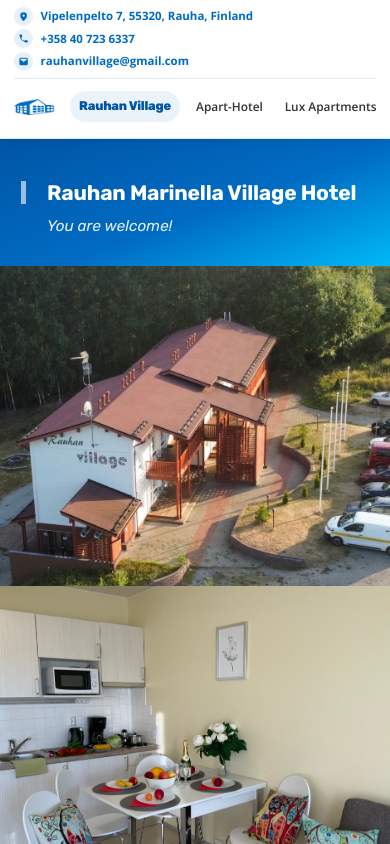
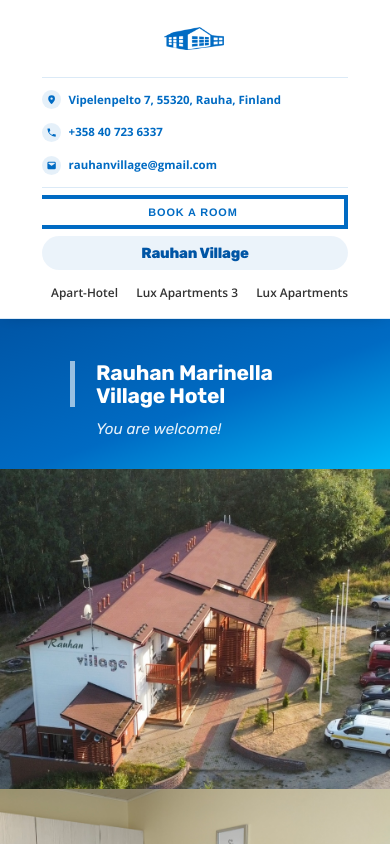
Before and after one commit to d-m-g/rauhanvillage-site, a Next.js app: page / in a window 390 px wide. Shown: the top 844 px of the page. Built offline with nearby package versions, Linux system fonts and the light colour scheme.

Commit message:
fix spacing and header

```diff
--- a/src/app/apartments/page.module.css
+++ b/src/app/apartments/page.module.css
@@ -1,5 +1,5 @@
 .container {
-  width: min(var(--container-width), calc(100% - 3rem));
+  width: min(var(--container-width), calc(100% - var(--page-gutter)));
   margin: 0 auto;
 }
 
@@ -10,7 +10,7 @@
 }
 
 .heroInner {
-  width: min(var(--container-width), calc(100% - 3rem));
+  width: min(var(--container-width), calc(100% - var(--page-gutter)));
   margin: 0 auto;
 }
 
--- a/src/app/globals.css
+++ b/src/app/globals.css
@@ -18,7 +18,10 @@
   --shadow-soft: 0 20px 50px rgba(0, 107, 195, 0.1);
   --radius-card: 0px;
   --radius-pill: 999px;
-  --container-width: 1120px;
+  /* Wider than old 1120px cap so side margins actually shrink on desktop */
+  --container-width: 1720px;
+  --page-gutter: 10rem;
+  --page-gutter-sm: 6rem;
   --space-1: 0.25rem;
   --space-2: 0.5rem;
   --space-3: 0.75rem;
--- a/src/components/Container.module.css
+++ b/src/components/Container.module.css
@@ -1,10 +1,10 @@
 .container {
-  width: min(var(--container-width), calc(100% - 2rem));
+  width: min(var(--container-width), calc(100% - var(--page-gutter-sm)));
   margin: 0 auto;
 }
 
 @media (min-width: 768px) {
   .container {
-    width: min(var(--container-width), calc(100% - 3rem));
+    width: min(var(--container-width), calc(100% - var(--page-gutter)));
   }
 }
--- a/src/components/SiteFooter.module.css
+++ b/src/components/SiteFooter.module.css
@@ -11,7 +11,7 @@
   grid-template-columns: 1fr auto 1fr;
   align-items: center;
   gap: var(--space-8);
-  width: min(var(--container-width), calc(100% - 3rem));
+  width: min(var(--container-width), calc(100% - var(--page-gutter)));
   margin: 0 auto;
   padding: var(--space-7) 0;
 }
@@ -116,7 +116,7 @@
 }
 
 .barInner {
-  width: min(var(--container-width), calc(100% - 3rem));
+  width: min(var(--container-width), calc(100% - var(--page-gutter)));
   margin: 0 auto;
   display: flex;
   align-items: center;
--- a/src/components/SiteHeader.jsx
+++ b/src/components/SiteHeader.jsx
@@ -29,9 +29,25 @@
 
   return (
     <header className={styles.header}>
-      <Container className={styles.topBar}>
+      <Container className={styles.headerGrid}>
+        <Link
+          className={styles.brandWrap}
+          data-active={pathname === "/"}
+          href="/"
+        >
+          <Image
+            src="/assets/ICO.png"
+            alt="Rauhan Village logo"
+            width={96}
+            height={96}
+            className={styles.brandLogo}
+            priority
+          />
+        </Link>
+
+        <div className={styles.topBar}>
           <a
-          className={`${styles.infoItem} ${styles.addressItem}`}
+            className={`${styles.infoItem} ${styles.infoItemStart}`}
             href="https://maps.google.com/?q=Vipelenpelto+7+Rauha+55320+Finland"
             rel="noreferrer"
             target="_blank"
@@ -41,11 +57,11 @@
                 <path d="M12 2.75A7.25 7.25 0 0 0 4.75 10c0 4.85 6.13 10.7 6.39 10.95a1.25 1.25 0 0 0 1.72 0c.26-.25 6.39-6.1 6.39-10.95A7.25 7.25 0 0 0 12 2.75Zm0 9.75A2.5 2.5 0 1 1 12 7.5a2.5 2.5 0 0 1 0 5Z" />
               </svg>
             </span>
-          <span className={`${styles.infoText} ${styles.addressText}`}>
+            <span className={styles.infoText}>
               Vipelenpelto 7, 55320, Rauha, Finland
             </span>
           </a>
-        <a className={styles.infoItem} href="tel:+358407236337">
+          <a className={`${styles.infoItem} ${styles.infoItemCenter}`} href="tel:+358407236337">
             <span aria-hidden="true" className={styles.icon}>
               <svg viewBox="0 0 24 24">
                 <path d="M6.62 10.79a15.08 15.08 0 0 0 6.59 6.59l2.2-2.2a1 1 0 0 1 1-.24 11.2 11.2 0 0 0 3.51.56 1 1 0 0 1 1 1V20a1 1 0 0 1-1 1A17.94 17.94 0 0 1 3 4a1 1 0 0 1 1-1h3.5a1 1 0 0 1 1 1 11.2 11.2 0 0 0 .56 3.51 1 1 0 0 1-.24 1Z" />
@@ -53,7 +69,10 @@
             </span>
             <span className={styles.infoText}>+358 40 723 6337</span>
           </a>
-        <a className={styles.infoItem} href="mailto:rauhanvillage@gmail.com">
+          <a
+            className={`${styles.infoItem} ${styles.infoItemEnd}`}
+            href="mailto:rauhanvillage@gmail.com"
+          >
             <span aria-hidden="true" className={styles.icon}>
               <svg viewBox="0 0 24 24">
                 <path d="M3 6.75A2.75 2.75 0 0 1 5.75 4h12.5A2.75 2.75 0 0 1 21 6.75v10.5A2.75 2.75 0 0 1 18.25 20H5.75A2.75 2.75 0 0 1 3 17.25ZM5 7.4l6.53 4.89a.8.8 0 0 0 .94 0L19 7.4v-.65a.75.75 0 0 0-.75-.75H5.75a.75.75 0 0 0-.75.75Z" />
@@ -61,17 +80,13 @@
             </span>
             <span className={styles.infoText}>rauhanvillage@gmail.com</span>
           </a>
-      </Container>
-      <Container className={styles.inner}>
-        <div className={styles.mainNavGroup}>
-          <div className={styles.brandWrap}>
-            <Image
-              src="/assets/ICO.png"
-              alt="Rauhan Village logo"
-              width={48}
-              height={48}
-              className={styles.brandLogo}
-            />
+        </div>
+
+        <Button className={styles.cta} href="/contact">
+          Book a Room
+        </Button>
+
+        <div className={styles.bottomRow}>
           <Link
             className={styles.brand}
             data-active={pathname === "/"}
@@ -79,7 +94,6 @@
           >
             <span className={styles.brandText}>Rauhan Village</span>
           </Link>
-          </div>
           <nav aria-label="Primary" className={styles.nav}>
             {navItems.map((item) => (
               <Link
@@ -93,9 +107,6 @@
             ))}
           </nav>
         </div>
-        <Button className={styles.cta} href="/contact">
-          Book a Room
-        </Button>
       </Container>
     </header>
   );
--- a/src/components/SiteHeader.module.css
+++ b/src/components/SiteHeader.module.css
@@ -7,12 +7,54 @@
   box-shadow: 0 0 15px -6px rgba(0, 0, 0, 0.3);
 }
 
+.headerGrid {
+  display: grid;
+  grid-template-columns: auto minmax(0, 1fr) auto;
+  grid-template-rows: auto auto;
+  align-items: center;
+  column-gap: var(--space-4);
+  row-gap: var(--space-2);
+  padding-top: var(--space-2);
+  padding-bottom: var(--space-3);
+}
+
+.brandWrap {
+  grid-row: 1 / 3;
+  grid-column: 1;
+  display: inline-flex;
+  align-items: center;
+  justify-content: center;
+  align-self: stretch;
+  flex-shrink: 0;
+  padding-right: var(--space-3);
+  border-right: 1px solid var(--color-line);
+  transition: opacity 160ms ease;
+}
+
+.brandWrap:hover,
+.brandWrap:focus-visible {
+  opacity: 0.85;
+  outline: none;
+}
+
+.brandWrap[data-active="true"] {
+  opacity: 1;
+}
+
+.brandLogo {
+  width: 6rem;
+  height: 6rem;
+  object-fit: contain;
+  flex-shrink: 0;
+}
+
 .topBar {
+  grid-row: 1;
+  grid-column: 2;
   display: grid;
   grid-template-columns: repeat(3, minmax(0, 1fr));
-  gap: var(--space-2);
+  gap: 0;
   align-items: stretch;
-  padding-top: var(--space-2);
   padding-bottom: var(--space-2);
   border-bottom: 1px solid var(--color-line);
 }
@@ -20,10 +62,9 @@
 .infoItem {
   display: inline-flex;
   align-items: center;
-  justify-content: center;
   gap: 0.55rem;
   min-height: 2.1rem;
-  padding-inline: var(--space-2);
+  padding: 0;
   color: var(--color-accent);
   font-weight: 700;
   min-width: 0;
@@ -33,19 +74,22 @@
   color: var(--color-accent-dark);
 }
 
+.infoItemStart {
+  justify-content: flex-start;
+}
+
+.infoItemCenter {
+  justify-content: center;
+}
+
+.infoItemEnd {
+  justify-content: flex-end;
+}
+
 .infoText {
   font-size: 0.82rem;
   line-height: 1.25;
-  text-align: center;
   overflow-wrap: anywhere;
-}
-
-.addressItem {
-  justify-content: center;
-}
-
-.addressText {
-  text-align: center;
 }
 
 .icon {
@@ -65,37 +109,19 @@
   fill: currentColor;
 }
 
-.inner {
+.bottomRow {
+  grid-row: 2;
+  grid-column: 2;
   display: flex;
-  flex-wrap: nowrap;
   align-items: center;
   gap: var(--space-3);
-  justify-content: space-between;
   min-width: 0;
-  padding-top: var(--space-2);
-  padding-bottom: var(--space-3);
-  overflow-x: auto;
-  -webkit-overflow-scrolling: touch;
-  scrollbar-width: thin;
-}
-
-.mainNavGroup {
-  display: inline-flex;
-  align-items: center;
-  gap: var(--space-3);
-  flex-shrink: 0;
-}
-
-.brandWrap {
-  display: inline-flex;
-  align-items: center;
-  gap: var(--space-4);
-  flex-shrink: 0;
 }
 
 .brand {
   display: inline-flex;
   align-items: center;
+  flex-shrink: 0;
   padding: 0.55rem 0.9rem;
   border-radius: var(--radius-pill);
   font-family: var(--font-heading);
@@ -123,33 +149,33 @@
   transform: translateY(1px) scale(0.985);
 }
 
-.brandLogo {
-  width: 3rem;
-  height: 3rem;
-  object-fit: contain;
-  flex-shrink: 0;
-}
-
 .brandText {
   font-size: 1.05rem;
   font-weight: 800;
+  white-space: nowrap;
 }
 
 .nav {
   display: flex;
+  flex: 1;
   flex-wrap: nowrap;
-  align-items: center;
-  justify-content: flex-start;
-  gap: var(--space-1);
-  flex-shrink: 0;
+  align-items: stretch;
+  gap: 0;
+  min-width: 0;
 }
 
 .link {
-  padding: 0.55rem 0.9rem;
+  display: inline-flex;
+  flex: 1;
+  align-items: center;
+  justify-content: center;
+  padding: 0.55rem 0.5rem;
   border-radius: var(--radius-pill);
   color: var(--color-ink);
-  font-size: 0.95rem;
+  font-size: 0.92rem;
   font-weight: 600;
+  text-align: center;
+  min-width: 0;
   transform: translateY(0) scale(1);
   transition:
     transform 160ms ease,
@@ -179,48 +205,93 @@
 }
 
 .cta {
-  margin-left: auto;
+  grid-row: 1 / 3;
+  grid-column: 3;
+  align-self: stretch;
+  display: inline-flex !important;
+  align-items: center !important;
+  justify-content: center !important;
   flex-shrink: 0;
   font-family: var(--font-button);
-  min-height: 2.4rem !important;
-  padding: 0.5rem 1rem !important;
+  min-height: 0 !important;
+  height: 100%;
+  padding: 0.5rem 1.25rem !important;
   font-size: 0.78rem !important;
   letter-spacing: 0.08em !important;
+  border-left: 1px solid var(--color-line);
+  margin-left: var(--space-2);
+  padding-left: var(--space-4) !important;
 }
 
 @media (max-width: 720px) {
+  .headerGrid {
+    grid-template-columns: 1fr;
+    grid-template-rows: auto auto auto auto;
+  }
+
+  .brandWrap {
+    grid-row: 1;
+    grid-column: 1;
+    align-self: auto;
+    padding-right: 0;
+    border-right: none;
+    border-bottom: 1px solid var(--color-line);
+    padding-bottom: var(--space-2);
+  }
+
+  .brandLogo {
+    width: 4.5rem;
+    height: 4.5rem;
+  }
+
   .topBar {
+    grid-row: 2;
+    grid-column: 1;
     grid-template-columns: 1fr;
     gap: var(--space-1);
   }
 
-  .infoItem {
-    justify-content: flex-start;
-    min-height: 0;
-    padding-inline: 0;
-  }
-
-  .infoText,
-  .addressText {
-    text-align: left;
-  }
-
-  .inner {
-    gap: var(--space-2);
+  .infoItemStart,
+  .infoItemCenter,
+  .infoItemEnd {
     justify-content: flex-start;
   }
 
-  .mainNavGroup {
+  .cta {
+    grid-row: 3;
+    grid-column: 1;
+    align-self: auto;
+    height: auto;
+    min-height: 2.4rem !important;
+    border-left: none;
+    margin-left: 0;
+    padding-left: 1.25rem !important;
+    width: 100%;
+  }
+
+  .bottomRow {
+    grid-row: 4;
+    grid-column: 1;
+    flex-direction: column;
+    align-items: stretch;
     gap: var(--space-2);
   }
 
-  .link,
   .brand {
+    justify-content: center;
+    padding: 0.45rem 0.65rem;
+    font-size: 0.9rem;
+  }
+
+  .nav {
+    overflow-x: auto;
+    -webkit-overflow-scrolling: touch;
+    scrollbar-width: thin;
+  }
+
+  .link {
+    flex: 0 0 auto;
     padding: 0.45rem 0.65rem;
     font-size: 0.85rem;
   }
-
-  .brandText {
-    font-size: 0.9rem;
-  }
 }
--- a/src/sections/ApartHotelGallery.module.css
+++ b/src/sections/ApartHotelGallery.module.css
@@ -2,7 +2,7 @@
   --slide-height: 10.5rem;
   --ease-smooth: cubic-bezier(0.33, 1, 0.68, 1);
   width: 100%;
-  max-width: min(1116px, 100%);
+  max-width: 100%;
   margin: 0 auto;
   overflow: visible;
 }
@@ -13,7 +13,7 @@
   width: 100%;
   max-width: 100%;
   /* Inner padding lets side slides scale without clipping; still contains wide track */
-  padding: 4rem 3.5rem;
+  padding: 4rem 1.75rem;
   scrollbar-width: none;
 }
 
@@ -98,7 +98,7 @@
   }
 
   .viewport {
-    padding: 3rem 2.25rem;
+    padding: 3rem 1.125rem;
   }
 }
 
--- a/src/sections/BookingCtaSection.module.css
+++ b/src/sections/BookingCtaSection.module.css
@@ -4,7 +4,7 @@
 }
 
 .container {
-  width: min(var(--container-width), calc(100% - 3rem));
+  width: min(var(--container-width), calc(100% - var(--page-gutter)));
   margin: 0 auto;
   display: flex;
   flex-direction: row;
--- a/src/sections/HeroSection.module.css
+++ b/src/sections/HeroSection.module.css
@@ -5,7 +5,7 @@
 }
 
 .textContent {
-  width: min(var(--container-width), calc(100% - 3rem));
+  width: min(var(--container-width), calc(100% - var(--page-gutter)));
   margin: 0 auto;
 }
 
--- a/src/sections/HomepageServicesSection.module.css
+++ b/src/sections/HomepageServicesSection.module.css
@@ -7,7 +7,7 @@
 }
 
 .container {
-  width: min(var(--container-width), calc(100% - 3rem));
+  width: min(var(--container-width), calc(100% - var(--page-gutter)));
   margin: 0 auto;
 }
 
--- a/src/sections/ReviewsSection.module.css
+++ b/src/sections/ReviewsSection.module.css
@@ -4,7 +4,7 @@
 }
 
 .container {
-  width: min(var(--container-width), calc(100% - 3rem));
+  width: min(var(--container-width), calc(100% - var(--page-gutter)));
   margin: 0 auto;
 }
 
```
Also changed, not shown: src/sections/HighlightsSection.module.css (+5 -5 lines). Lines whose indentation alone changed are shown as unchanged.
